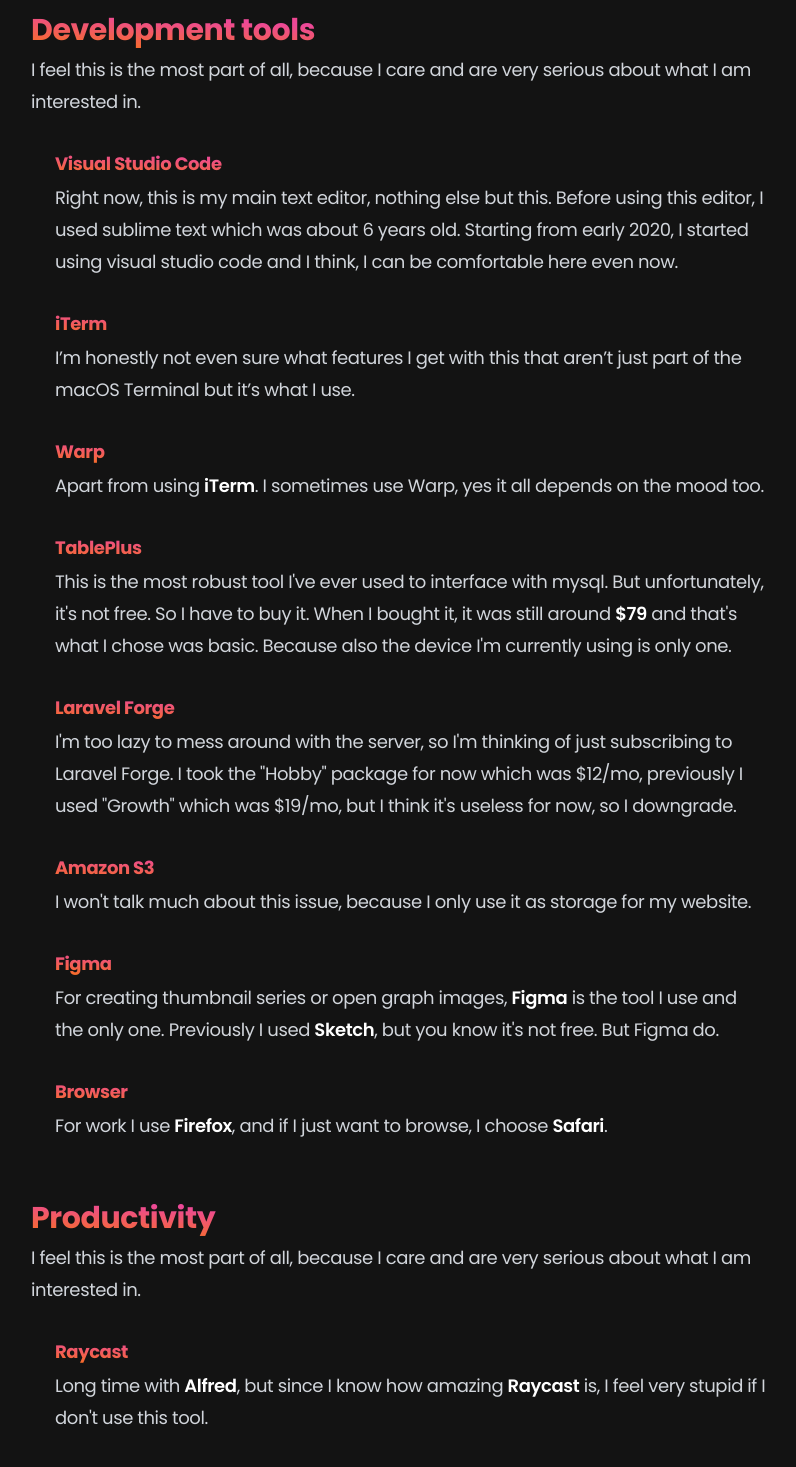
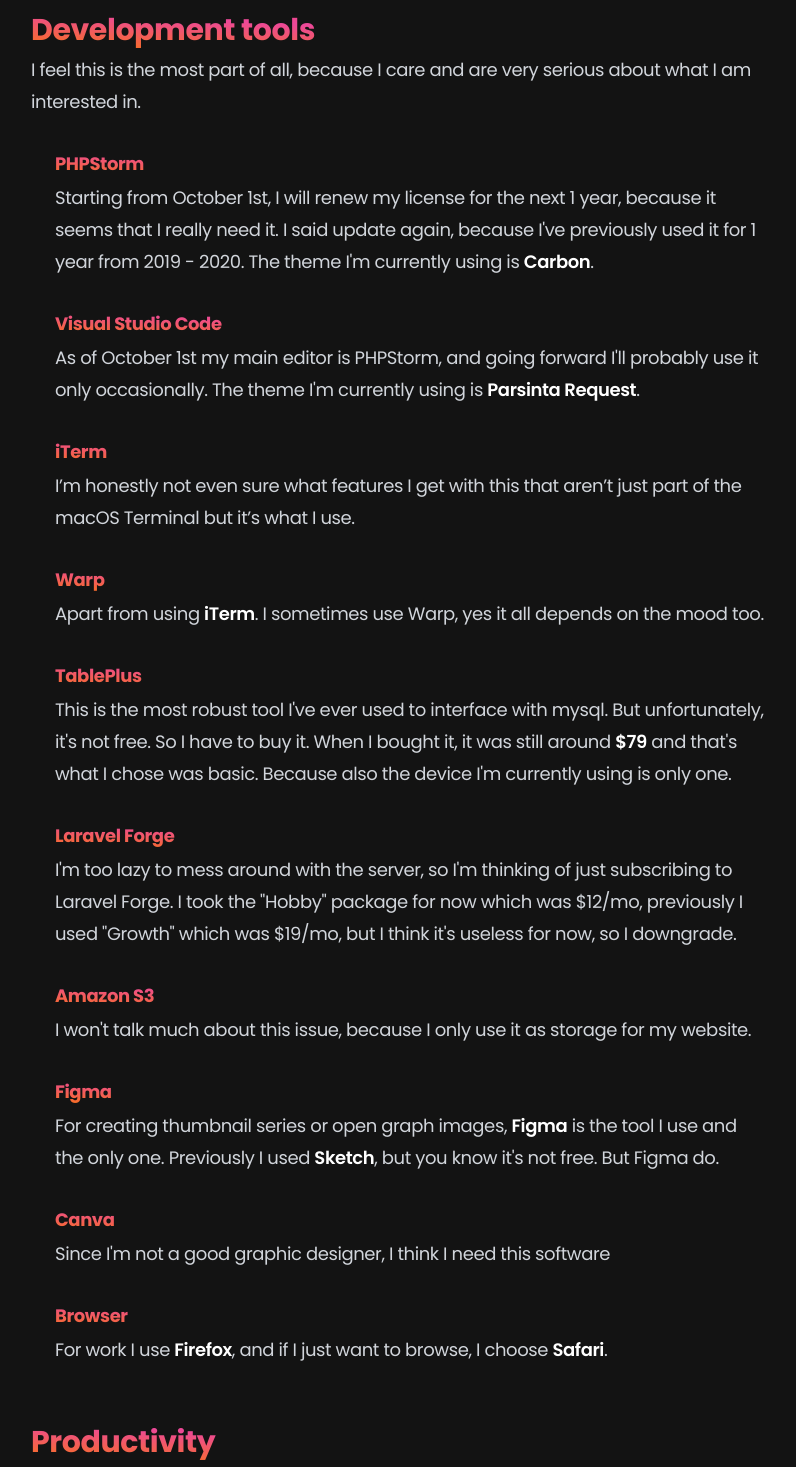
Before and after one commit to tegar97/personal-web, a Next.js app: page /uses in a window 1280 px wide. Shown: the part 1209-2676 px from the top of the page, without its empty margins (129-925 px from the left). Built offline with nearby package versions, Linux system fonts and the light colour scheme.

Commit message:
Update uses page

```diff
--- a/pages/uses.jsx
+++ b/pages/uses.jsx
@@ -73,14 +73,13 @@ export default function Uses() {
                             and are very serious about what I am interested in.
                         </p>
                         <div className="lg:ml-6">
+                            <h4>PHPStorm</h4>
+                            <p>
+                                Starting from October 1st, I will renew my license for the next 1 year, because it seems that I really need it. I said update again, because I've previously used it for 1 year from 2019 - 2020. The theme I'm currently using is <strong>Carbon</strong>.
+                            </p>
                             <h4>Visual Studio Code</h4>
                             <p>
-                                Right now, this is my main text editor, nothing
-                                else but this. Before using this editor, I used
-                                sublime text which was about 6 years old.
-                                Starting from early 2020, I started using visual
-                                studio code and I think, I can be comfortable
-                                here even now.
+                                As of October 1st my main editor is PHPStorm, and going forward I'll probably use it only occasionally. The theme I'm currently using is <strong>Parsinta Request</strong>.
                             </p>
                             <h4>iTerm</h4>
                             <p>
@@ -124,6 +123,10 @@ export default function Uses() {
                                 and the only one. Previously I used{' '}
                                 <strong>Sketch</strong>, but you know it's not
                                 free. But Figma do.
+                            </p>
+                            <h4>Canva</h4>
+                            <p>
+                                Since I'm not a good graphic designer, I think I need this software
                             </p>
                             <h4>Browser</h4>
                             <p>
```
